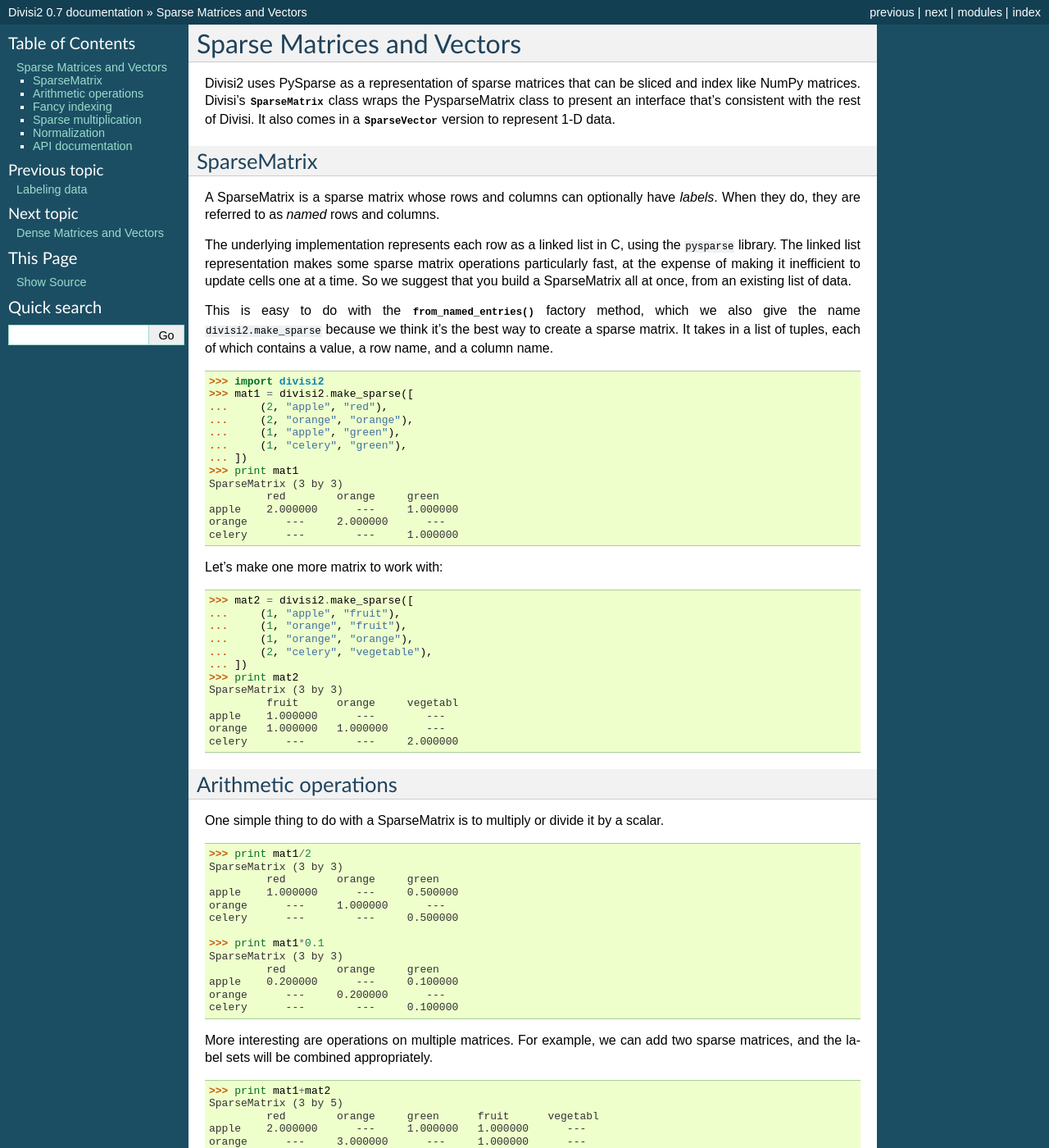
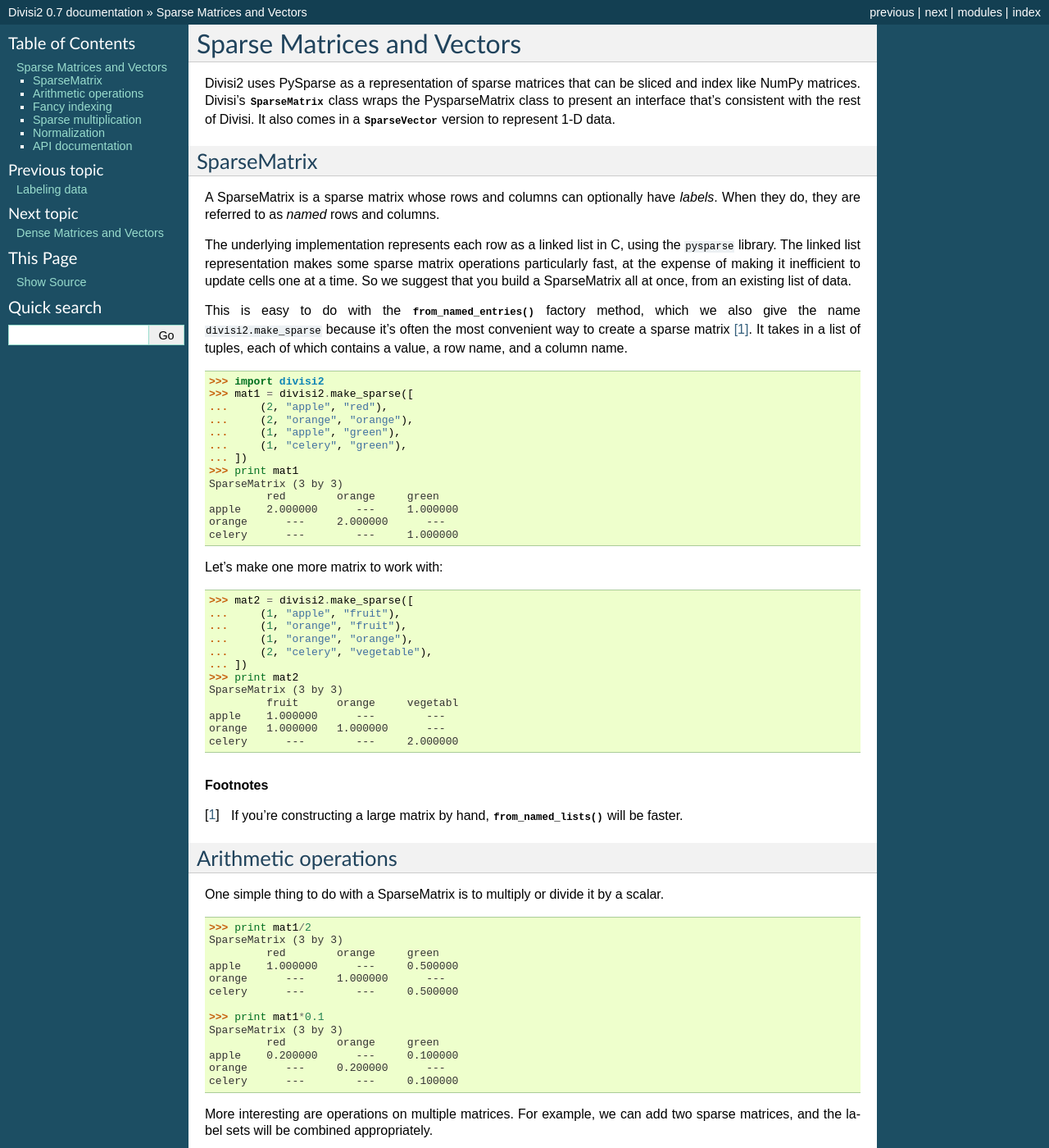
Before and after one commit to commonsense/divisi2, a Sphinx documentation site: the page built from doc/sparse.rst, in a window 1280 px wide and 1400 px high. Shown: the whole window at 82% size. Built offline with Sphinx 7.4.7, drawn with Linux system fonts in a browser that asks for light colours.

Commit message:
Add a note about from_named_lists.

```diff
--- a/doc/sparse.rst
+++ b/doc/sparse.rst
@@ -38,9 +38,10 @@ inefficient to update cells one at a time. So we suggest that you build a
 SparseMatrix all at once, from an existing list of data.
 
 This is easy to do with the :meth:`from_named_entries` factory method,
-which we also give the name `divisi2.make_sparse` because we think it's the
-best way to create a sparse matrix.  It takes in a list of tuples, each of
-which contains a value, a row name, and a column name.
+which we also give the name `divisi2.make_sparse` because it's often
+the most convenient way to create a sparse matrix [#lists]_.  It takes
+in a list of tuples, each of which contains a value, a row name, and a
+column name.
 
 .. doctest::
 
@@ -74,6 +75,12 @@ Let's make one more matrix to work with:
     apple    1.000000      ---        ---
     orange   1.000000   1.000000      ---
     celery      ---        ---     2.000000
+
+.. rubric:: Footnotes
+
+.. [#lists] If you're constructing a large matrix by hand,
+  :py:meth:`~SparseMatrix.from_named_lists` will be
+  faster.
 
 Arithmetic operations
 ---------------------
```
